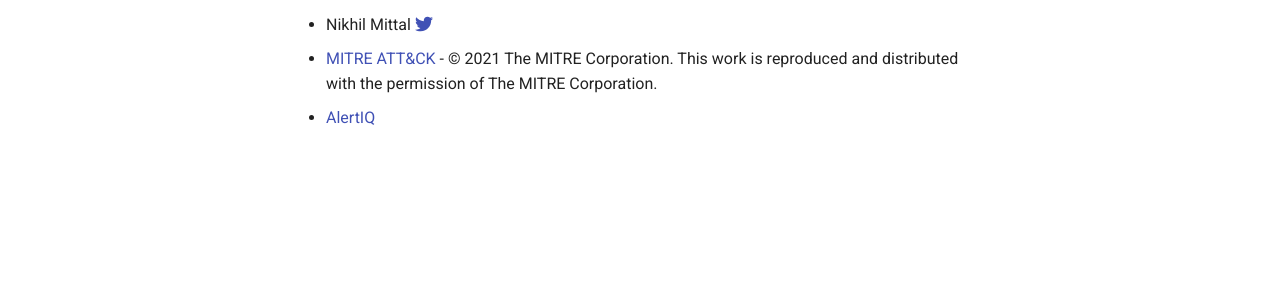
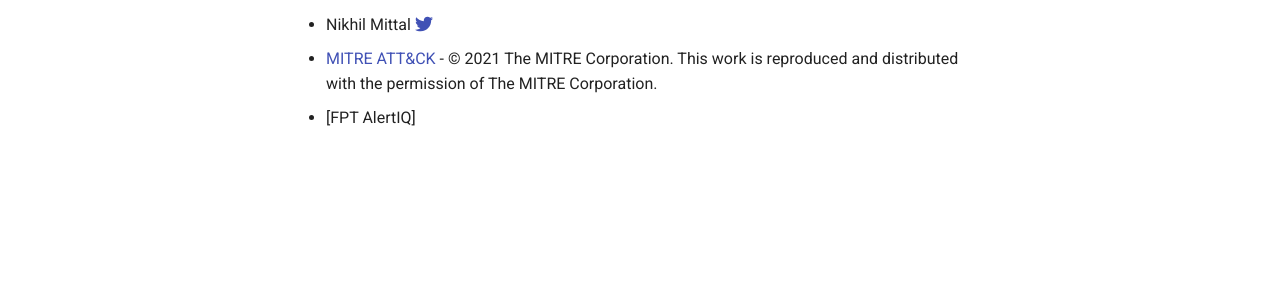
Before and after one commit to microsoft/Azure-Threat-Research-Matrix, an MkDocs documentation site: the page built from docs/acknowledgments.md, in a window 1280 px wide. Shown: the part 529-829 px from the top of the page. Built offline with MkDocs 1.6.1 and Material for MkDocs 9.7.7, drawn with Linux system fonts in a browser that asks for light colours.

Commit message:
Update acknowledgments.md

```diff
--- a/docs/acknowledgments.md
+++ b/docs/acknowledgments.md
@@ -10,4 +10,4 @@ The Azure Threat Research Matrix is a collaborative effort with Microsoft and th
 * Ram Pliskin
 * Nikhil Mittal [:fontawesome-brands-twitter:{ .twitter }](https://twitter.com/nikhil_mitt)
 * [MITRE ATT&CK](https://attack.mitre.org/resources/terms-of-use/) - © 2021 The MITRE Corporation. This work is reproduced and distributed with the permission of The MITRE Corporation.
-* [AlertIQ](https://alertiq.io/)
+* [FPT AlertIQ]
```
